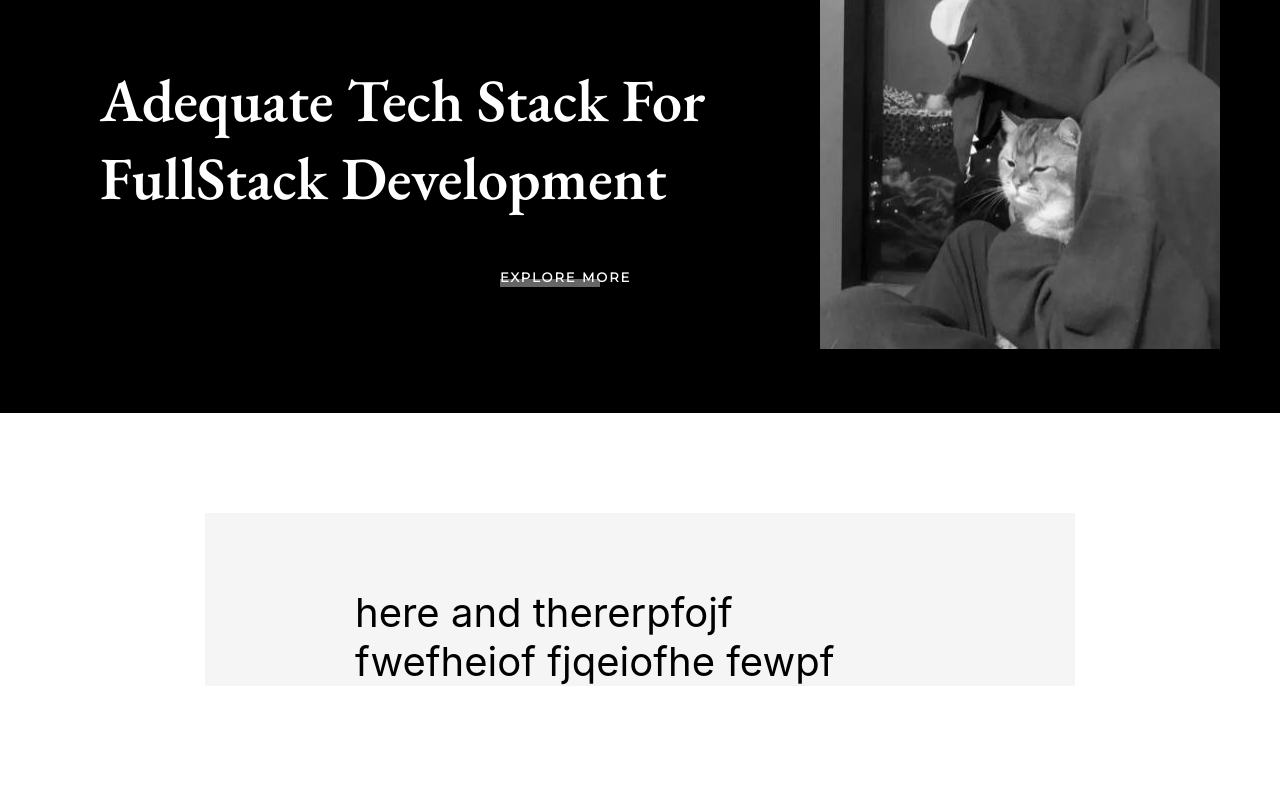
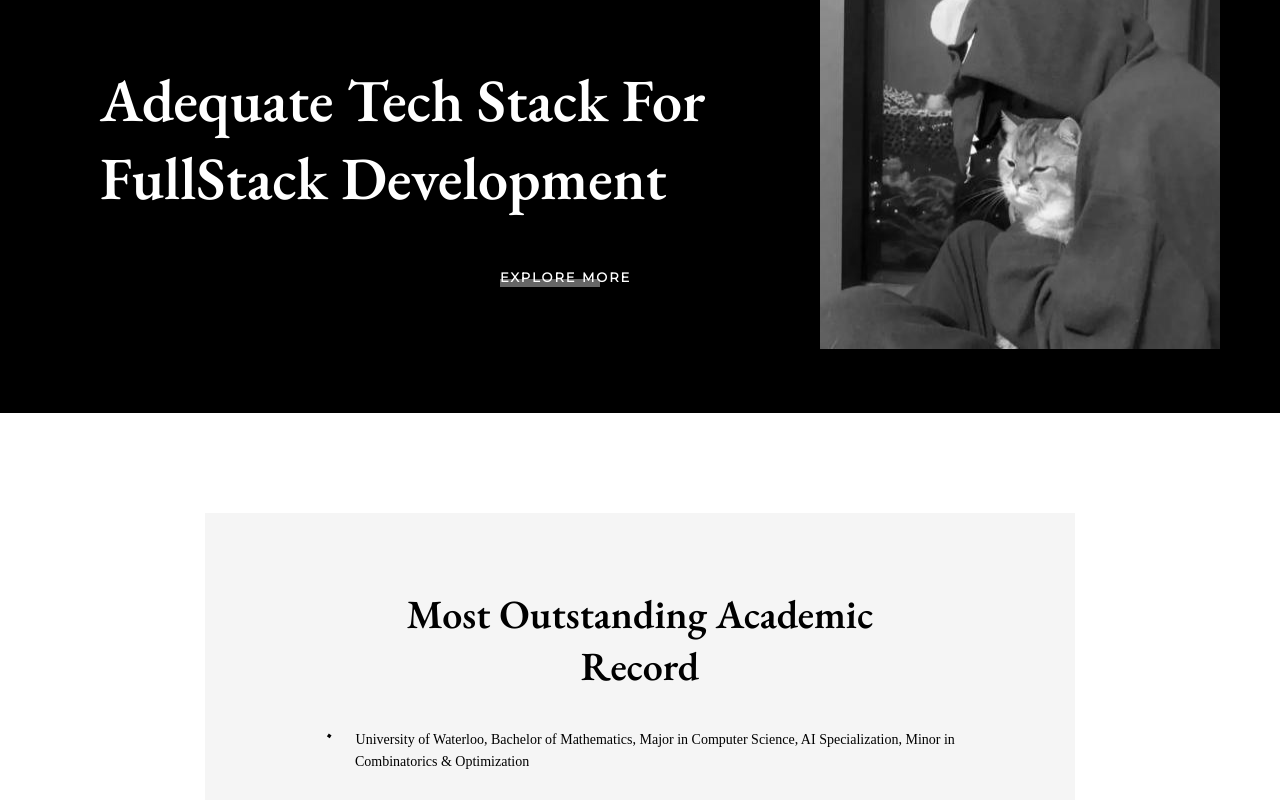
Before and after one commit to Feng-12138/personal_website, a Next.js app in the folder front_end/: page /main in a window 1280 px wide. Shown: the part 205-1005 px from the top of the page. Before the commit the page ends 891 px from the top, so only its background shows below. Built offline with nearby package versions, Linux system fonts and the light colour scheme.

Commit message:
before changing components

```diff
--- a/front_end/component/mainBody.module.css
+++ b/front_end/component/mainBody.module.css
@@ -16,6 +16,16 @@
     height: 420px;
     opacity: 1;
     cursor: pointer;
+}
+
+.listFontStyle {
+    font-family: "Monterrat";
+    font-size: 14px;
+    text-align: center;
+}
+
+.dotStyle {
+    margin-right: 10px
 }
 .darkCard1 {
     background-color: black;
@@ -37,11 +47,12 @@
 }
 .greyWhiteCard1 {
     background-color: #f5f5f5;
-    font-size: 40px;
     margin-top: 100px;
     padding-top: 75px;
-    padding-left: 150px;
-    padding-right: 150px
+    padding-left: 100px;
+    padding-right: 100px;
+    text-align: start;
+    width: 100%;
 }
 .buttonTextTransition {
     color: white;
--- a/front_end/component/mainBody.tsx
+++ b/front_end/component/mainBody.tsx
@@ -3,11 +3,13 @@ import styles from "./mainBody.module.css";
 import gitHubPhoto from "../images/gitHubPhoto.jpg";
 import "@fontsource/montserrat";
 import router from "next/router";
+import { yellow } from "@mui/material/colors";
 require("typeface-eb-garamond");
-
+import { useEffect, useState } from "react";
 //  Adequate Tech Stack for fullstack Development
 
 export default function MainBody() {
+  const [windowWidth, setWindowWidth] = useState(1440);
   const handleMouseOnPhoto = (el: any) => {
     el.target.style.filter = "";
   };
@@ -37,7 +39,9 @@ export default function MainBody() {
   const handleRedirection = (page: string, userId: string) => {
     router.push(`/${page}?account=${userId}`);
   };
-
+  useEffect(() => {
+    setWindowWidth(window.innerWidth);
+  });
   return (
     <div>
       <HeadBar />
@@ -88,7 +92,42 @@ export default function MainBody() {
       </div>
       <div className={styles.whiteCard1}>
         <div className={styles.greyWhiteCard1}>
-          here and thererpfojf fwefheiof fjqeiofhe fewpf
+          <div
+            className={styles.headerText}
+            style={{
+              color: "black",
+              textAlign: "center",
+              paddingRight: 50,
+              paddingLeft: 50,
+              fontSize: 40,
+            }}
+          >
+            Most Outstanding Academic Record
+          </div>
+          <div
+            style={{
+              paddingLeft: windowWidth >= 1580 ? 150 : 50,
+              marginTop: 30,
+              alignContent: "top",
+              marginBottom: 30,
+            }}
+          >
+            <span
+              style={{
+                marginRight: 18,
+                marginLeft: -30,
+                fontSize: 21,
+                fontWeight: "bold",
+              }}
+            >
+              {" "}
+              ࠰{" "}
+            </span>
+            <span className={styles.listFontStyle}>
+              University of Waterloo, Bachelor of Mathematics, Major in Computer
+              Science, AI Specialization, Minor in Combinatorics & Optimization
+            </span>
+          </div>
         </div>
       </div>
     </div>
```
Also changed, not shown: front_end/component/listText.tsx (added, +28 -0 lines).
